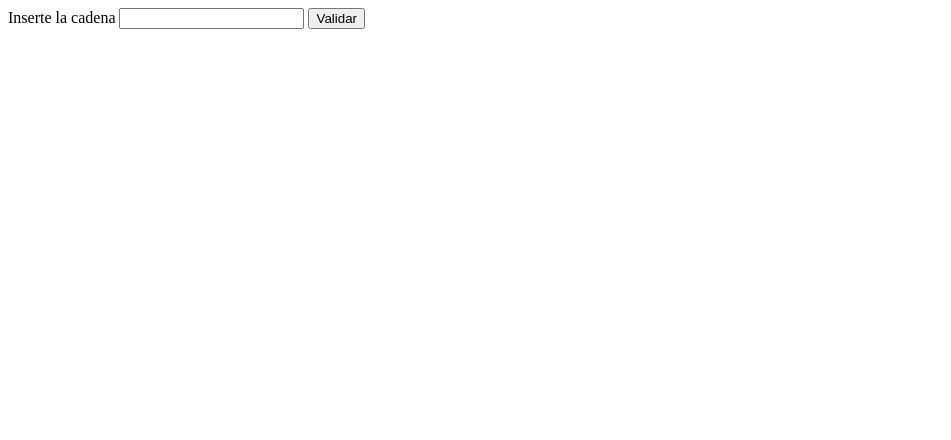
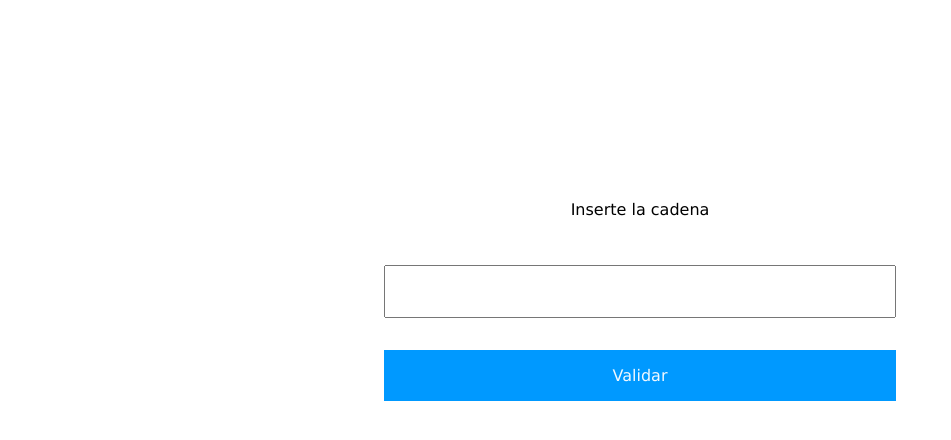
Before and after one commit to KarlaG56/Automata, a Flask app: page / in a window 1280 px wide. Shown: the top 440 px of the page, without its empty margins (0-951 px from the left). Run offline with Flask 3, Linux system fonts and the light colour scheme.

Commit message:
[ADD] Style

```diff
--- /dev/null
+++ b/static/style.css
@@ -0,0 +1,74 @@
+* {
+    padding: 0;
+    margin: 0;
+    box-sizing: border-box;
+    width: 100%;
+    height: 100%;
+}
+
+.container {
+    width: 100%;
+    height: 100%;
+    display: flex;
+    justify-content: center;
+    align-items: center;
+}
+
+.div-inf {
+    display: flex;
+    justify-content: center;
+    flex-direction: column;
+    align-items: center;
+    width: 50%;
+    height: 50%;
+}
+
+.text{
+    display: flex;
+    justify-content: center;
+    align-items: center;
+    width: 100%;
+    height: 20%;
+    text-align: center;
+}
+
+label{
+    font-family: 'Lucida Sans', 'Lucida Sans Regular', 'Lucida Grande', 'Lucida Sans Unicode', Geneva, Verdana, sans-serif;
+}
+
+input {
+    width: 80%;
+    height: 60%;
+    margin-bottom: 5%;
+}
+
+.div-input{
+    margin-top: 5%;
+    display: flex;
+    justify-content: center;
+    align-items: center;
+    flex-direction: column;
+}
+
+#cadena{
+    outline: none;
+    text-align: center;
+}
+
+.btn{
+    border: none;
+    font-family: 'Lucida Sans', 'Lucida Sans Regular', 'Lucida Grande', 'Lucida Sans Unicode', Geneva, Verdana, sans-serif;
+    color: aliceblue;
+    font-size: 1rem;
+    background-color: rgb(0, 153, 255);
+    cursor: pointer;
+}
+
+#resultado, #recorrido{
+    display: flex;
+    justify-content: center;
+    height: 20%;
+    font-family: 'Lucida Sans', 'Lucida Sans Regular', 'Lucida Grande', 'Lucida Sans Unicode', Geneva, Verdana, sans-serif;
+    font-size: 1rem;
+
+}
--- a/templates/index.html
+++ b/templates/index.html
@@ -5,13 +5,26 @@
     <meta name="viewport" content="width=device-width, initial-scale=1.0">
     <title>Validador de Cadenas</title>
     <script src="/static/validador.js"></script>
+    <link rel="stylesheet"  href="/static/style.css">
 </head>
 <body>
-    <label>Inserte la cadena</label>
-    <input type="text" id="cadena">
-    <input type="button" value="Validar" onclick="validarCadena()">
+    <div class="container">
+        <div class="div-inf">
+            <div class="text">
+             <label>Inserte la cadena</label>
+            </div>
+            <div class="div-input">
+                <input  type="text" id="cadena">
+                <input  class="btn" type="button" value="Validar" onclick="validarCadena()">
+            </div>
 
-    <div id="resultado"></div>
-    <div id="recorrido"></div>
+            <div class="div-resultados" >
+                <div id="resultado"></div>
+                <div id="recorrido"></div>
+            </div>
+
+        </div>
+    </div>
+
 </body>
 </html>
```
